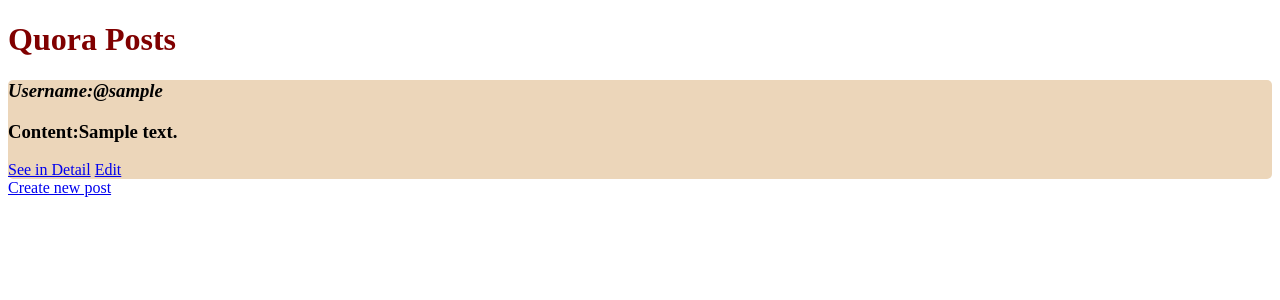
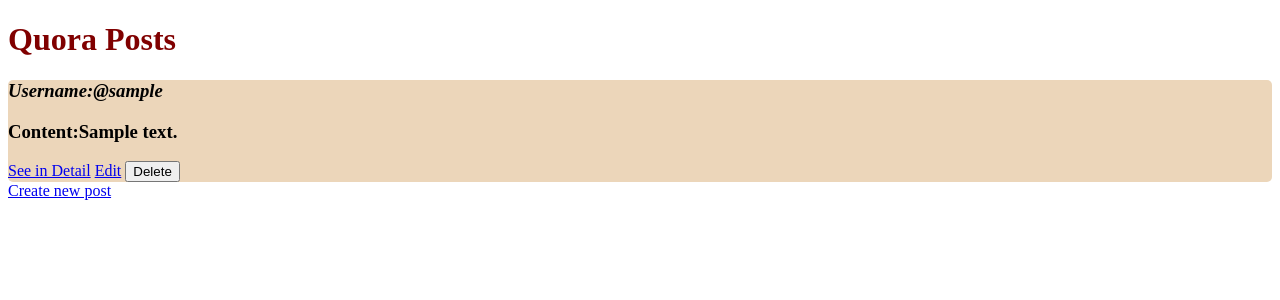
Before and after one commit to pavanharali018-dotcom/express-js, a Node server app: template Miscellaneous/Backend/REST/views/index.ejs in a window 1280 px wide. Shown: the top 300 px of the page. Run offline with Node 20, Linux system fonts and the light colour scheme; the template is opened without the code that fills it: most values are stand-ins (such as "Sample title", 1, 10 or a date in 2020).

Commit message:
delete button for each post

```diff
--- a/Miscellaneous/Backend/REST/views/index.ejs
+++ b/Miscellaneous/Backend/REST/views/index.ejs
@@ -14,6 +14,7 @@
         <h3 class="content">Content:<%= post.content %></h3>
         <a href="http://localhost:3000/posts/<%= post.id %>">See in Detail</a>
         <a href="http://localhost:3000/posts/<%= post.id %>/edit">Edit</a>
+        <button>Delete</button>
        </div>
 
     <%} %>
```
